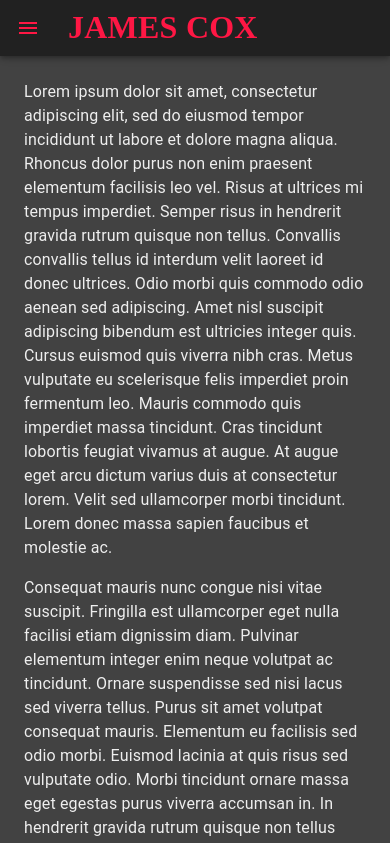
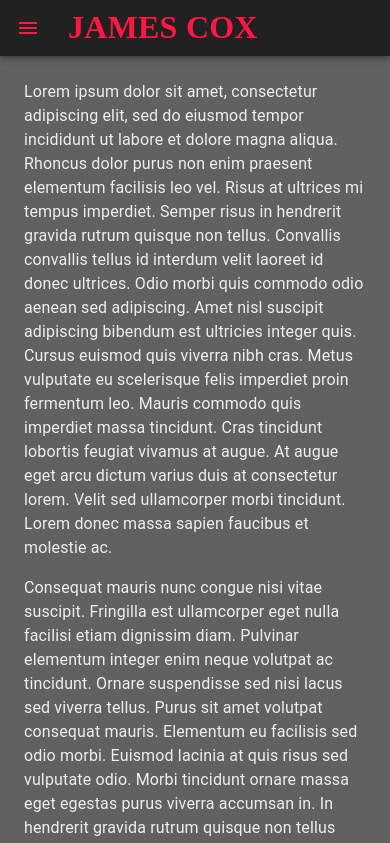
Before and after one commit to jamesncox/portfolio, a React (Create React App) app: page / in a window 390 px wide. Shown: the top 843 px of the page. Built offline with nearby package versions, Linux system fonts and the light colour scheme; the HTML template or start-up script is replaced by a standard one; a web font is replaced by a local one.

Commit message:
Update ResponsiveDrawer colors

```diff
--- a/src/components/layout/ResponsiveDrawer.js
+++ b/src/components/layout/ResponsiveDrawer.js
@@ -52,7 +52,7 @@ const useStyles = makeStyles((theme) => ({
         width: drawerWidth,
     },
     content: {
-        backgroundColor: "#424242",
+        backgroundColor: "#616161",
         // backgroundImage: "url(https://images.pexels.com/photos/333850/pexels-photo-333850.jpeg?auto=compress&cs=tinysrgb&dpr=2&h=750&w=1260)",
         // height: "100vh",
         color: "#eeeeee",
```
